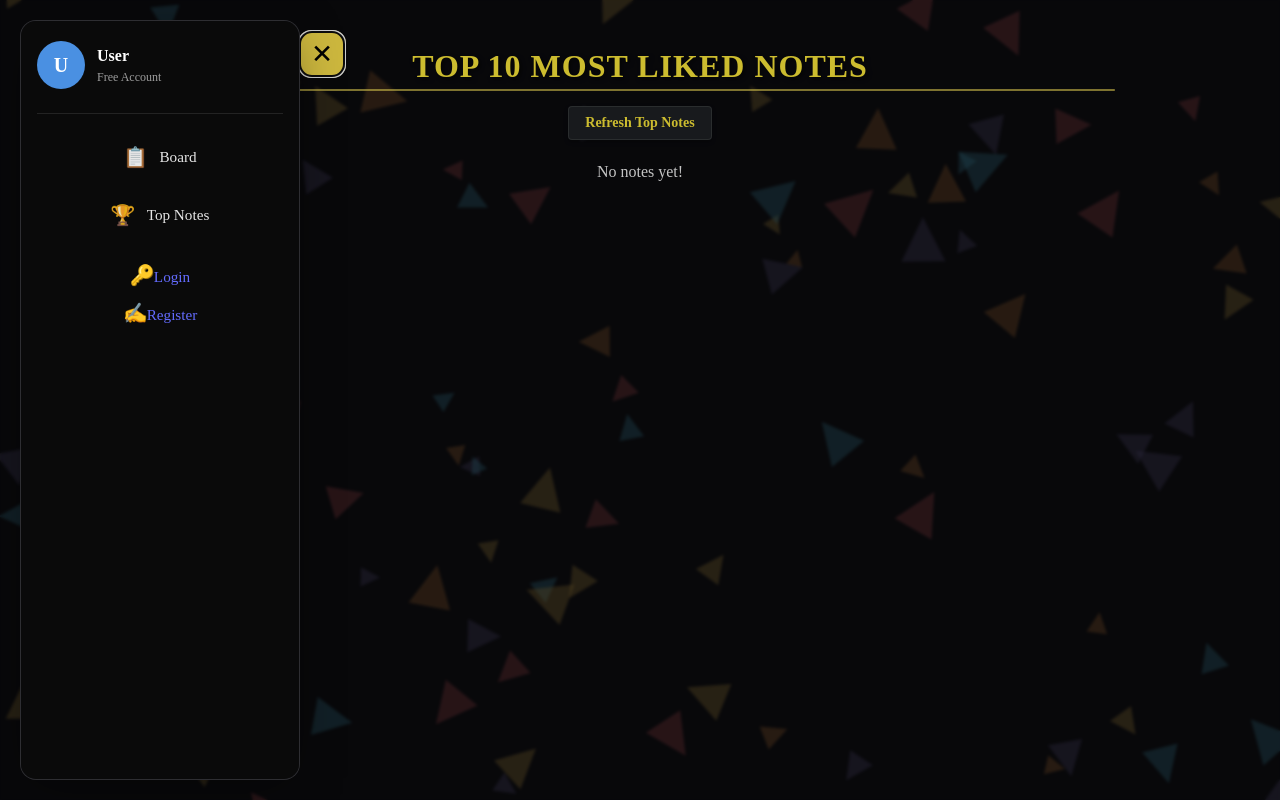
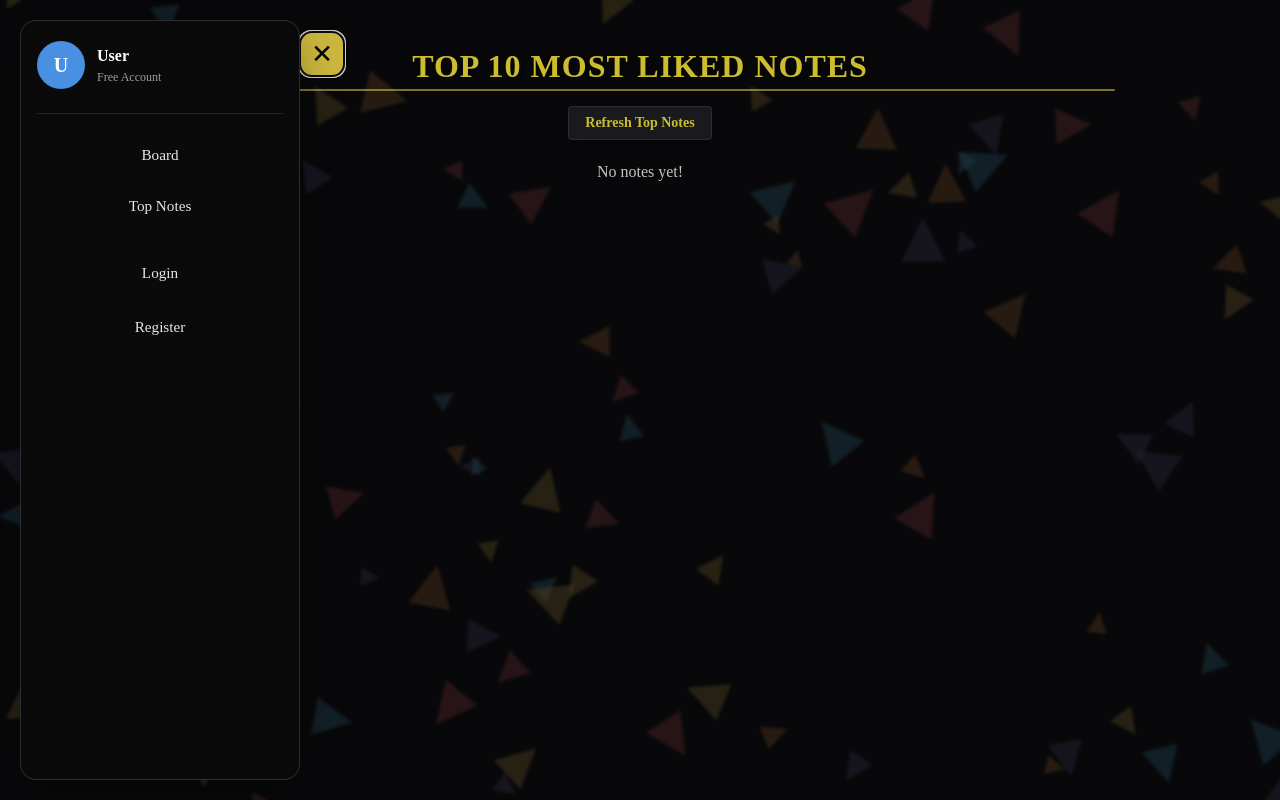
Before and after one commit to HalfBad-dnb/Sticky-Notes, a React (Vite) app in the folder sticky-notes/: page /top-notes in a window 1280 px wide. Both pictures are taken after a click on the button "Open menu". Built offline with nearby package versions, Linux system fonts and the light colour scheme.

Commit message:
menu no icons text

```diff
--- a/sticky-notes/src/NavBar.jsx
+++ b/sticky-notes/src/NavBar.jsx
@@ -240,46 +240,40 @@ const NavBar = () => {
           }}
           onClose={closeMenu}
         >
-          <div style={{ display: 'flex', flexDirection: 'column', gap: '8px', padding: '0 16px' }}>
+          <div style={{ display: 'flex', flexDirection: 'column', gap: '4px', padding: '0 16px' }}>
             <Link
               to="/board"
               onClick={closeMenu}
               style={{
-                display: 'flex',
-                alignItems: 'center',
-                gap: '12px',
-                padding: '10px 16px',
+                padding: '12px 16px',
                 borderRadius: '8px',
                 transition: 'background-color 0.2s',
                 textDecoration: 'none',
                 color: 'rgba(255, 255, 255, 0.9)',
+                display: 'block',
                 ':hover': {
                   backgroundColor: 'rgba(255, 255, 255, 0.08)'
                 }
               }}
             >
-              <span style={{ fontSize: '20px', width: '24px', display: 'flex', alignItems: 'center', justifyContent: 'center' }}>📋</span>
-              <span>Board</span>
+              Board
             </Link>
             <Link
               to="/top-notes"
               onClick={closeMenu}
               style={{
-                display: 'flex',
-                alignItems: 'center',
-                gap: '12px',
-                padding: '10px 16px',
+                padding: '12px 16px',
                 borderRadius: '8px',
                 transition: 'background-color 0.2s',
                 textDecoration: 'none',
                 color: 'rgba(255, 255, 255, 0.9)',
+                display: 'block',
                 ':hover': {
                   backgroundColor: 'rgba(255, 255, 255, 0.08)'
                 }
               }}
             >
-              <span style={{ fontSize: '20px', width: '24px', display: 'flex', alignItems: 'center', justifyContent: 'center' }}>🏆</span>
-              <span>Top Notes</span>
+              Top Notes
             </Link>
           </div>
 
@@ -293,9 +287,22 @@ const NavBar = () => {
           }}>
             {isAuthenticated ? (
               <>
-                <Link to="/profile" onClick={closeMenu}>
-                  <span style={{ fontSize: '20px', display: 'inline-block', width: '24px' }}>👤</span>
-                  <span>Profile</span>
+                <Link
+                  to="/profile"
+                  onClick={closeMenu}
+                  style={{
+                    padding: '12px 16px',
+                    borderRadius: '8px',
+                    transition: 'background-color 0.2s',
+                    textDecoration: 'none',
+                    color: 'rgba(255, 255, 255, 0.9)',
+                    display: 'block',
+                    ':hover': {
+                      backgroundColor: 'rgba(255, 255, 255, 0.08)'
+                    }
+                  }}
+                >
+                  Profile
                 </Link>
                 <div style={{ margin: '16px 0', padding: '0 8px' }}>
                   <div style={{
@@ -317,10 +324,10 @@ const NavBar = () => {
                     padding: '0 8px'
                   }}>
                     {[
-                      { key: THEMES.TRIANGLES, label: 'Triangles', emoji: '🔺' },
-                      { key: THEMES.BUBBLES, label: 'Bubbles', emoji: '🫧' },
-                      { key: THEMES.HEARTS, label: 'Hearts', emoji: '❤️' }
-                    ].map(({ key, label, emoji }) => (
+                      { key: THEMES.TRIANGLES, label: 'Triangles' },
+                      { key: THEMES.BUBBLES, label: 'Bubbles' },
+                      { key: THEMES.HEARTS, label: 'Hearts' }
+                    ].map(({ key, label }) => (
                       <button
                         key={key}
                         onClick={(e) => {
@@ -346,14 +353,6 @@ const NavBar = () => {
                           }
                         }}
                       >
-                        <span style={{
-                          fontSize: '20px',
-                          display: 'inline-block',
-                          width: '24px',
-                          opacity: theme === key ? 1 : 0.8
-                        }}>
-                          {emoji}
-                        </span>
                         <span>{label}</span>
                         {theme === key && (
                           <span style={{
@@ -371,13 +370,8 @@ const NavBar = () => {
                 <div style={{
                   marginTop: 'auto',
                   padding: '16px 8px',
-                  borderTop: '1px solid rgba(255,255,255,0.1)',
-                  position: 'sticky',
-                  bottom: 0,
-                  background: 'rgba(40, 40, 50, 0.95)',
-                  backdropFilter: 'blur(10px)'
+                  borderTop: '1px solid rgba(255,255,255,0.1)'
                 }}>
-                  <div style={{ display: 'flex', flexDirection: 'column', gap: '8px', padding: '0 16px' }}>
                   <button
                     onClick={(e) => {
                       e.preventDefault();
@@ -387,35 +381,57 @@ const NavBar = () => {
                       background: 'transparent',
                       color: '#ff6b6b',
                       border: 'none',
-                        padding: '10px 16px',
+                      padding: '12px 16px',
                       borderRadius: '8px',
                       cursor: 'pointer',
-                        display: 'flex',
-                        alignItems: 'center',
-                        gap: '12px',
                       transition: 'all 0.2s ease',
                       width: '100%',
                       textAlign: 'left',
+                      display: 'block',
                       ':hover': {
                         backgroundColor: 'rgba(255, 59, 48, 0.1)'
                       }
                     }}
                   >
-                      <span style={{ fontSize: '20px', width: '24px', display: 'flex', alignItems: 'center', justifyContent: 'center' }}>🚪</span>
-                      <span>Log Out</span>
+                    Log Out
                   </button>
-                  </div>
                 </div>
               </>
             ) : (
               <>
-                <Link to="/login" onClick={closeMenu}>
-                  <span style={{ fontSize: '20px', display: 'inline-block', width: '24px' }}>🔑</span>
-                  <span>Login</span>
+                <Link
+                  to="/login"
+                  onClick={closeMenu}
+                  style={{
+                    padding: '12px 16px',
+                    borderRadius: '8px',
+                    transition: 'background-color 0.2s',
+                    textDecoration: 'none',
+                    color: 'rgba(255, 255, 255, 0.9)',
+                    display: 'block',
+                    ':hover': {
+                      backgroundColor: 'rgba(255, 255, 255, 0.08)'
+                    }
+                  }}
+                >
+                  Login
                 </Link>
-                <Link to="/register" onClick={closeMenu}>
-                  <span style={{ fontSize: '20px', display: 'inline-block', width: '24px' }}>✍️</span>
-                  <span>Register</span>
+                <Link
+                  to="/register"
+                  onClick={closeMenu}
+                  style={{
+                    padding: '12px 16px',
+                    borderRadius: '8px',
+                    transition: 'background-color 0.2s',
+                    textDecoration: 'none',
+                    color: 'rgba(255, 255, 255, 0.9)',
+                    display: 'block',
+                    ':hover': {
+                      backgroundColor: 'rgba(255, 255, 255, 0.08)'
+                    }
+                  }}
+                >
+                  Register
                 </Link>
               </>
             )}
```
Lines whose indentation alone changed are shown as unchanged.
